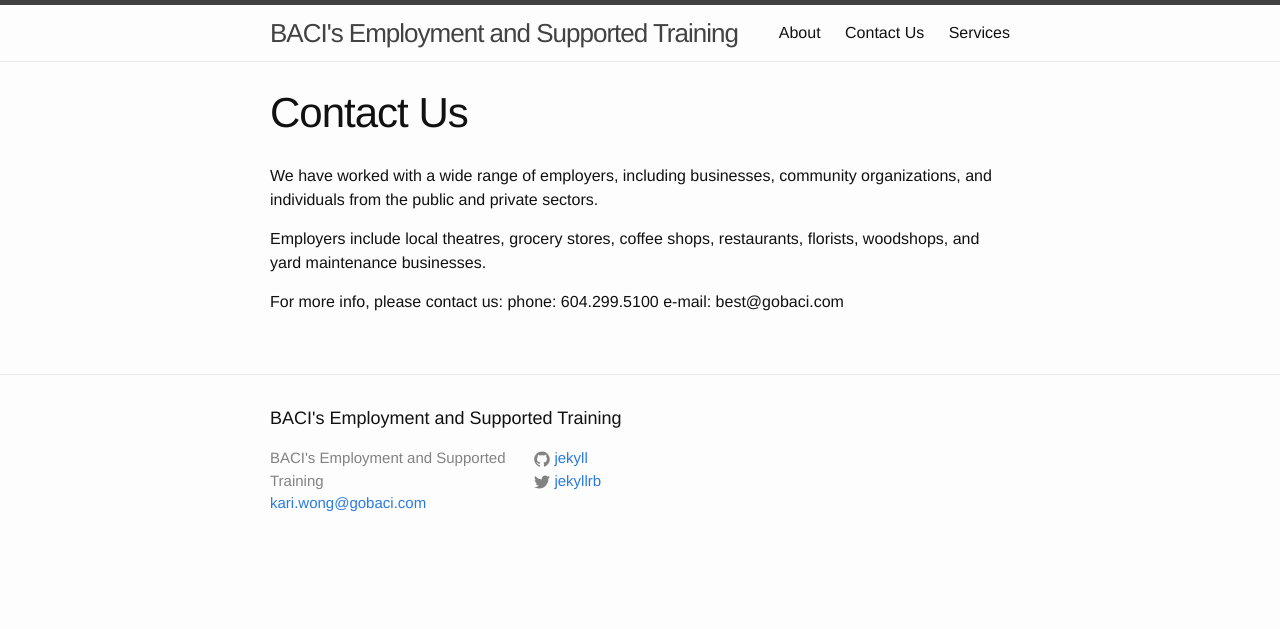
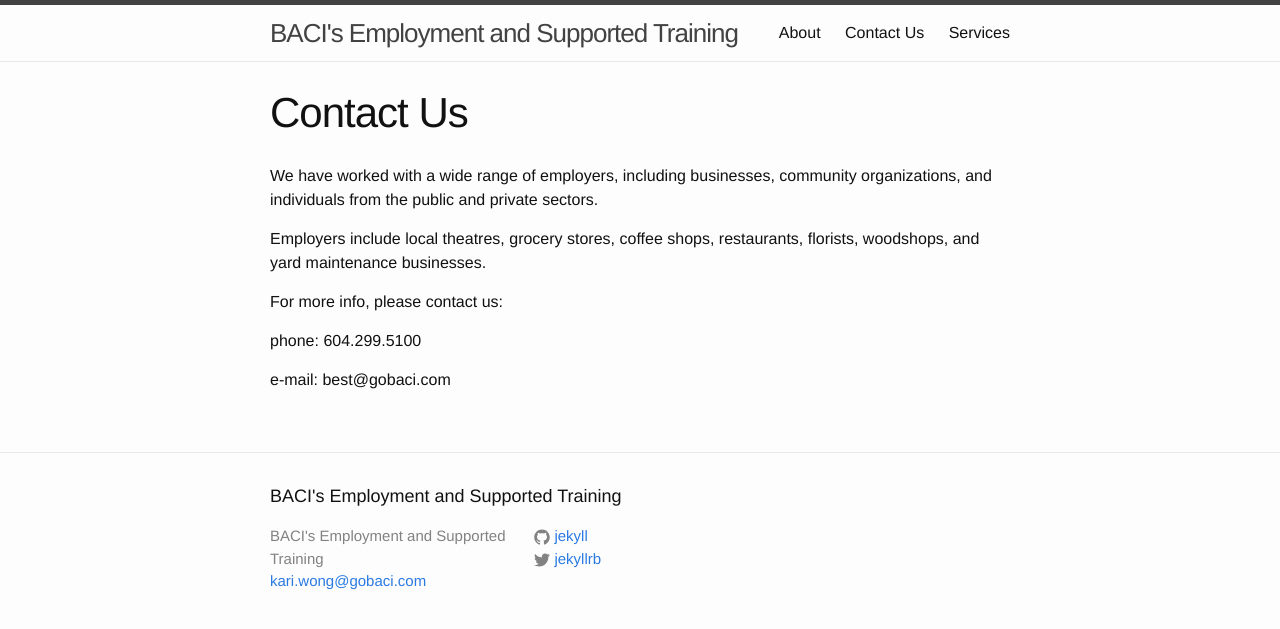
Before and after one commit to BACI-Employment/BACI-Employment.github.io, a Jekyll site: the page built from contact.md, in a window 1280 px wide. Shown: the top 629 px of the page. Built offline with Jekyll 4.4.1, drawn with Linux system fonts in a browser that asks for light colours; part of the change alters nothing that is shown.

```diff
--- a/contact.md
+++ b/contact.md
@@ -4,10 +4,10 @@ title: Contact Us
 permalink: /contact/
 ---
 
-We have worked with a wide range of employers, including businesses, community organizations, and individuals from the public and private sectors.
+<p>We have worked with a wide range of employers, including businesses, community organizations, and individuals from the public and private sectors.</p>
 
-Employers include local theatres, grocery stores, coffee shops, restaurants, florists, woodshops, and yard maintenance businesses.
+<p>Employers include local theatres, grocery stores, coffee shops, restaurants, florists, woodshops, and yard maintenance businesses.</p>
 
-For more info, please contact us:
-phone: 604.299.5100
-e-mail: best@gobaci.com
+<p>For more info, please contact us:</p>
+<p>phone: 604.299.5100</p>
+<p>e-mail: best@gobaci.com</p>
```
